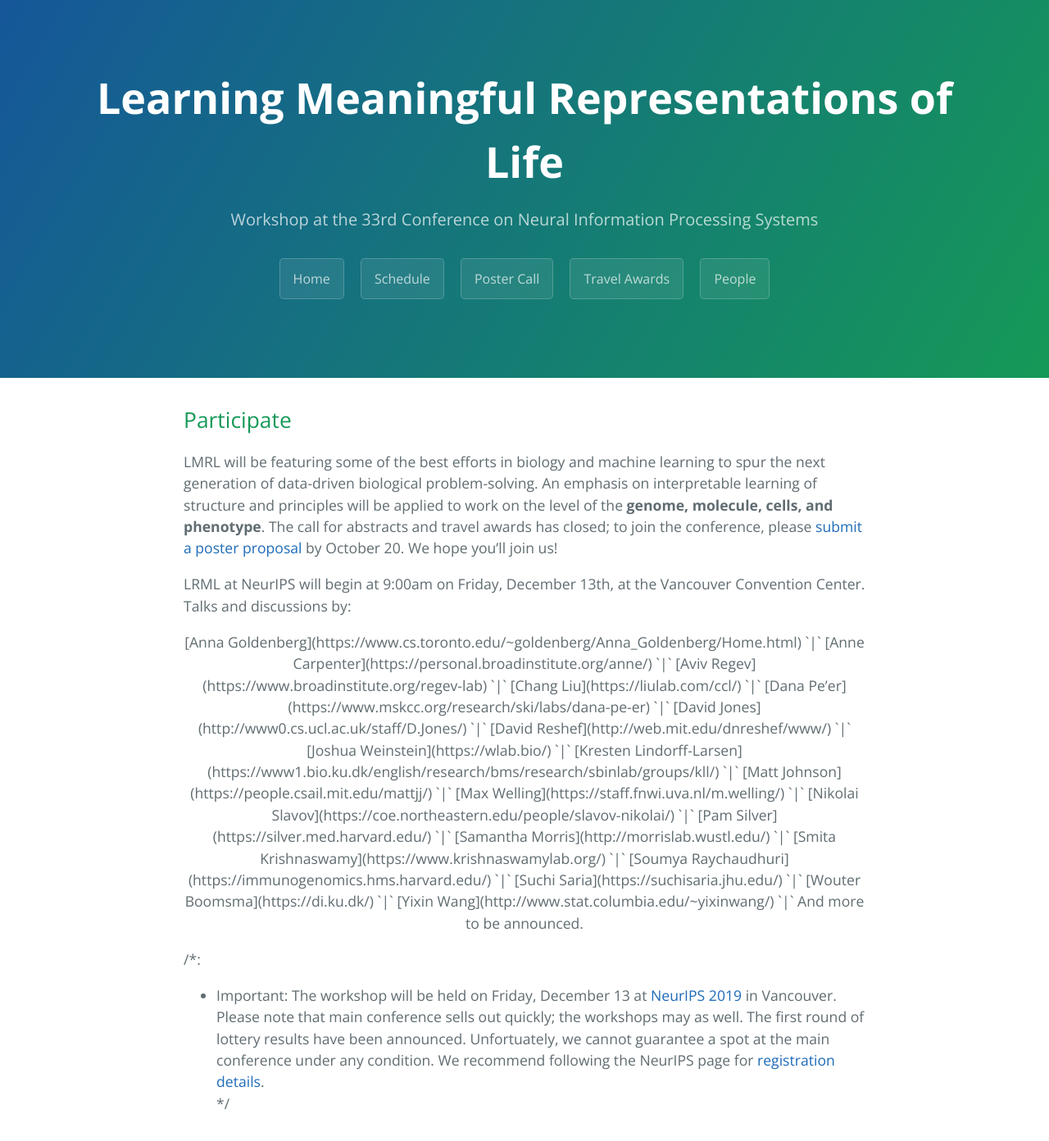
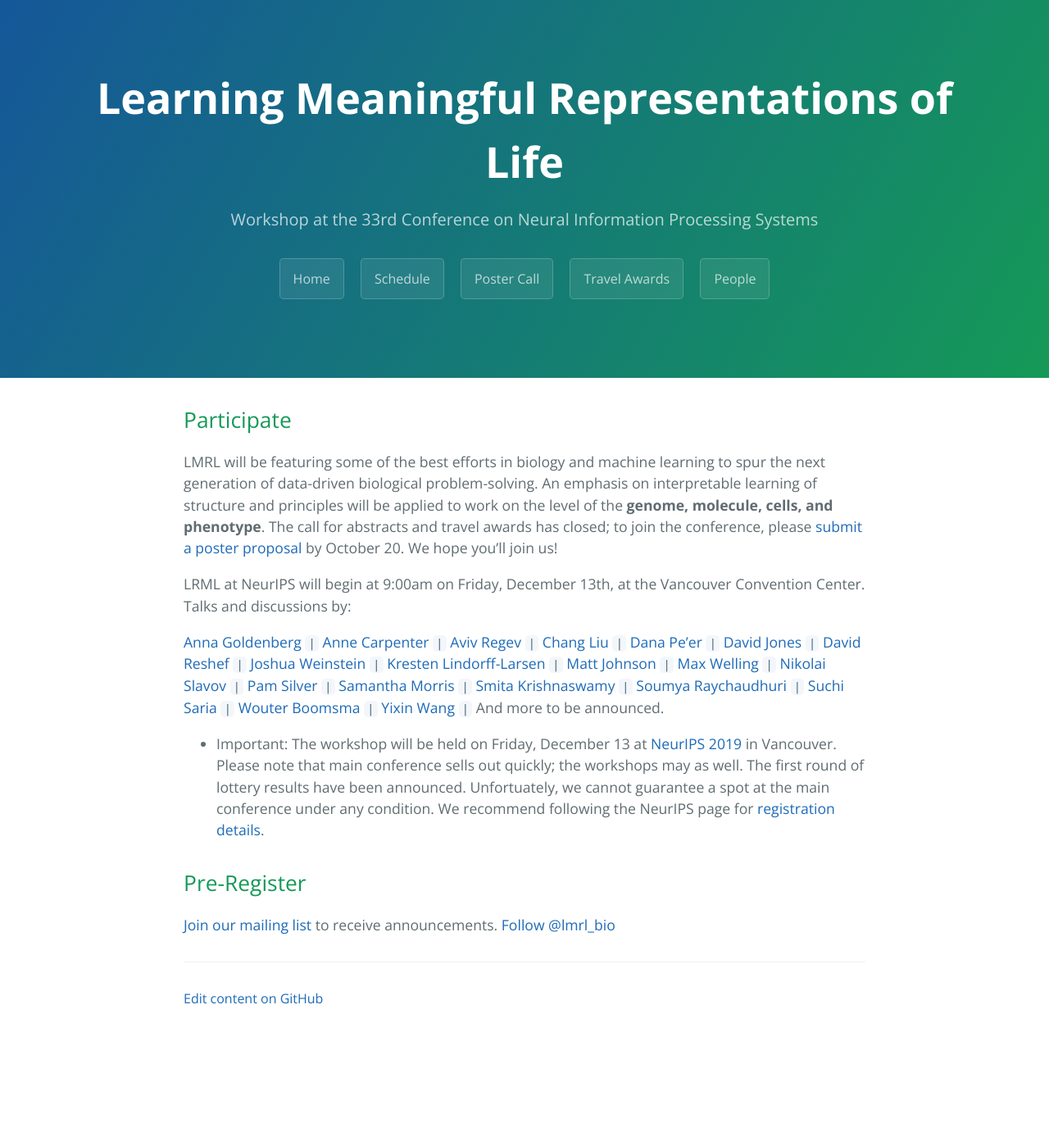
Before and after one commit to lmrl-bio/lmrl-bio.github.io, a Jekyll site: the page built from index.md, in a window 1280 px wide and 1400 px high. Shown: the top 1392 px of the window at 82% size. Built offline with Jekyll 4.4.1, drawn with Linux system fonts in a browser that asks for light colours; comment, search, counter and statistics services are not loaded; our own code applies the rules of GitHub Pages for plain Markdown files.

Commit message:
Update index.md

```diff
--- a/index.md
+++ b/index.md
@@ -7,9 +7,6 @@ layout: default
 LMRL will be featuring some of the best efforts in biology and machine learning to spur the next generation of data-driven biological problem-solving. An emphasis on interpretable learning of structure and principles will be applied to work on the level of the **genome, molecule, cells, and phenotype**. The call for abstracts and travel awards has closed; to join the conference, please  [submit a poster proposal](https://lmrl-bio.github.io/call) by October 20. We hope you'll join us!
 
 LRML at NeurIPS will begin at 9:00am on Friday, December 13th, at the Vancouver Convention Center. Talks and discussions by:
-
-<center>
-
 
 [Anna Goldenberg](https://www.cs.toronto.edu/~goldenberg/Anna_Goldenberg/Home.html) `|`
 [Anne Carpenter](https://personal.broadinstitute.org/anne/) `|`
@@ -31,18 +28,8 @@ LRML at NeurIPS will begin at 9:00am on Friday, December 13th, at the Vancouver
 [Wouter Boomsma](https://di.ku.dk/) `|`
 [Yixin Wang](http://www.stat.columbia.edu/~yixinwang/) `|` And more to be announced.
 
-
-</center>
-
-
-
-/*:
   - Important:
   The workshop will be held on Friday, December 13 at [NeurIPS 2019](https://nips.cc/Conferences/2019/) in Vancouver. Please note that main conference sells out quickly; the workshops may as well. The first round of lottery results have been announced. Unfortuately, we cannot guarantee a spot at the main conference under any condition. We recommend following the NeurIPS page for [registration details](https://nips.cc/Register/view-registration).
-  \
- */
-
-
 
 ## Pre-Register
 
```
